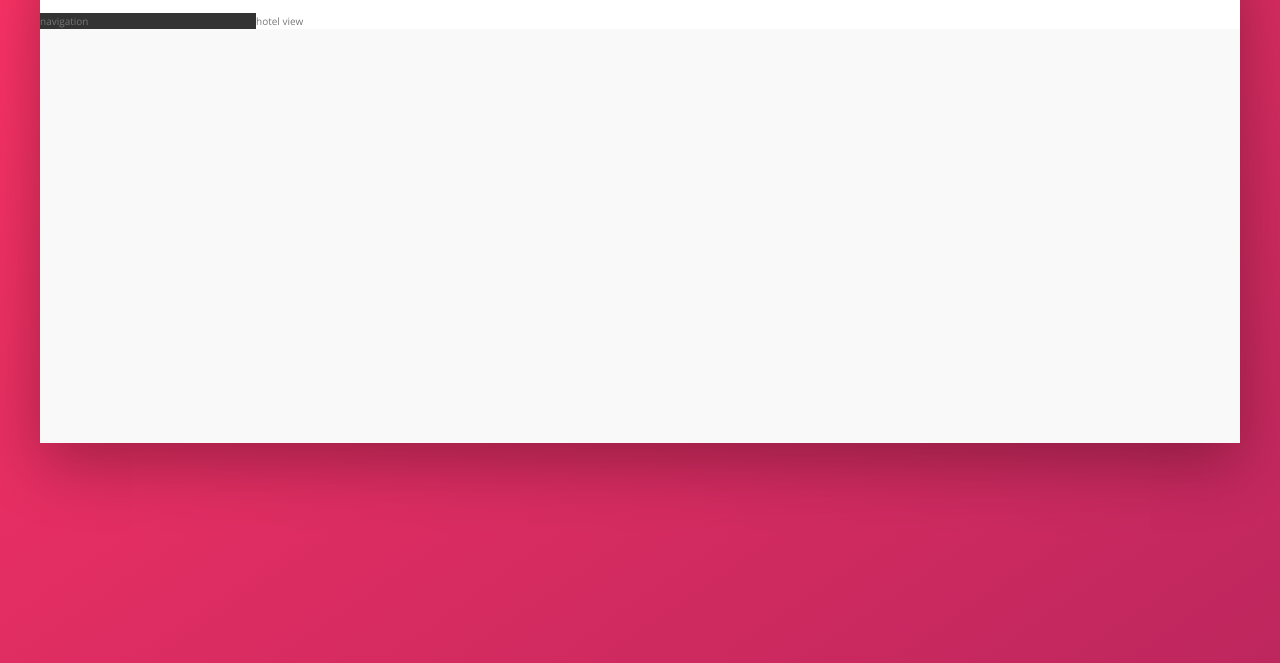
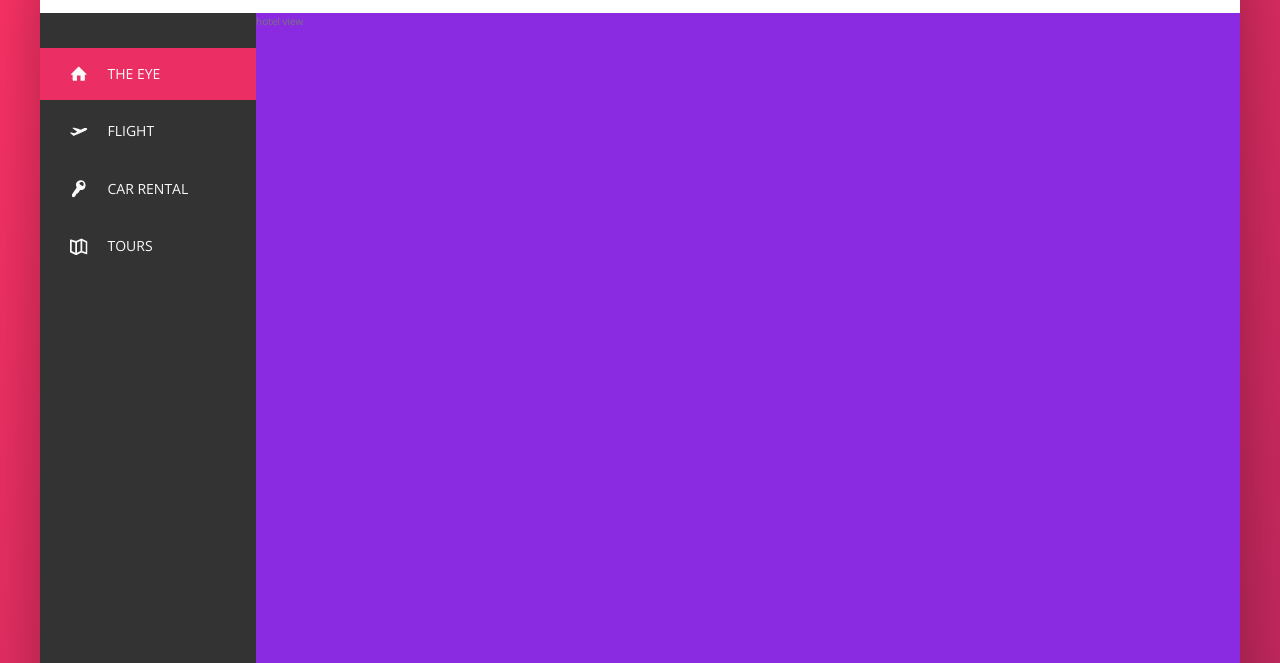
Before and after one commit to 993178/Trillo, a website: page starter/index.html in a window 1280 px wide. Shown: the part 137-800 px from the top of the page. Drawn offline with nearby package versions, Linux system fonts and the light colour scheme.

Commit message:
side-nav

```diff
--- a/starter/index.html
+++ b/starter/index.html
@@ -46,8 +46,46 @@
             </header>
             <div class="content">
                 <nav class="sidebar">
-                    navigation
+                    <ul class="side-nav">
+                        <li class="side-nav__item side-nav__item--active">
+                            <a href="#" class="side-nav__link">
+                                <svg class="side-nav__icon">
+                                    <use xlink:href="img/sprite.svg#icon-home"></use>
+                                </svg>
+                                <span>The Eye</span>
+                            </a>
+                        </li>
+                        <li class="side-nav__item">
+                            <a href="#" class="side-nav__link">
+                                <svg class="side-nav__icon">
+                                    <use xlink:href="img/sprite.svg#icon-aircraft-take-off"></use>
+                                </svg>
+                                <span>Flight</span>
+                            </a>
+                        </li>
+                        <li class="side-nav__item">
+                            <a href="#" class="side-nav__link">
+                                <svg class="side-nav__icon">
+                                    <use xlink:href="img/sprite.svg#icon-key"></use>
+                                </svg>
+                                <span>Car rental</span>
+                            </a>
+                        </li>
+                        <li class="side-nav__item">
+                            <a href="#" class="side-nav__link">
+                                <svg class="side-nav__icon">
+                                    <use xlink:href="img/sprite.svg#icon-map"></use>
+                                </svg>
+                                <span>Tours</span>
+                            </a>
+                        </li>
+                    </ul>
+
+                <div class="legal">
+                    &copy; 2017 by trillo. All rights reserved.
+                </div>
                 </nav>
+
                 <main class="hotelview">
                     hotel view
                 </main>
--- a/starter/sass/_components.scss
+++ b/starter/sass/_components.scss
@@ -128,3 +128,70 @@
         margin-right: 1rem;
     }
 }
+
+// navigatiekolom links met rechtentekstje
+.side-nav {
+    font-size: 1.4rem;
+    list-style: none;
+    margin-top: 3.5rem;
+
+    &__item {
+        position: relative;
+
+        &:not(:last-child) {
+            margin-bottom: .5rem;
+        }
+    }
+
+    &__item::before {
+        content: "";
+        position: absolute;
+        top: 0;
+        left: 0;
+        height: 100%;
+        width: 3px;
+        background-color: var(--color-primary);
+        transform: scaleY(0);                   // transform-origin is default op center, maar top of bottom kan ook
+        transition: transform .2s,
+                    width .4s cubic-bezier(1,0,0,1),
+                    background-color .1s; // trfm in .2 seconden en width in .4s (met snel-langzaam effectje), maar die laatste pas ná een vertraging van .2s. Plus de baccol als je klikt
+    }
+
+    &__item:hover::before,                // eerst hover (want item is wat gehoverd wordt denk), dan before
+    &__item--active::before {
+        transform: scaleY(1);
+        width: 100%;
+    }
+
+    &__item:active::before {
+        background-color: var(--color-primary-light);
+    }
+
+    &__link:link,
+    &__link:visited {
+        color: var(--grey-light-1);
+        text-decoration: none;
+        text-transform: uppercase;
+        display: block;
+        padding: 1.5rem 3rem;
+        position: relative;
+        z-index: 1;
+
+        display: flex;
+        align-items: center;
+    }
+
+    &__icon {
+        height: 1.75rem;
+        width: 1.75rem;
+        margin-right: 2rem;
+        fill: currentColor;   // gebruikt de kleur van zelfde element (? waarom zou je ook color hierop definiëren?) of ouderelement; zoiets als inherit kennelijk
+    }
+}
+
+.legal {
+    font-size: 1.2rem;
+    color: var(--grey-light-4);
+    text-align: center;
+    padding: 2.5rem;
+}
--- a/starter/sass/_layout.scss
+++ b/starter/sass/_layout.scss
@@ -44,10 +44,16 @@
     background-color: var(--grey-dark-1);
 
     flex: 0 0 18%; // niet groeien, niet krimpen, met 18% als basisbreedte. Krimpen doet ie toch wel vanwege dat percentage
+
+    display: flex;
+    flex-direction: column;
+    justify-content: space-between;
 }
 
 .hotelview {
     background-color: #fff;
+    background-color: blueviolet;  // tijdelijk
+    height: 80rem;                   // tijdelijk
 
     flex: 1; // Grow! Grow mo[censuur]er!
 }
```
Also changed, not shown: starter/css/style.css.
